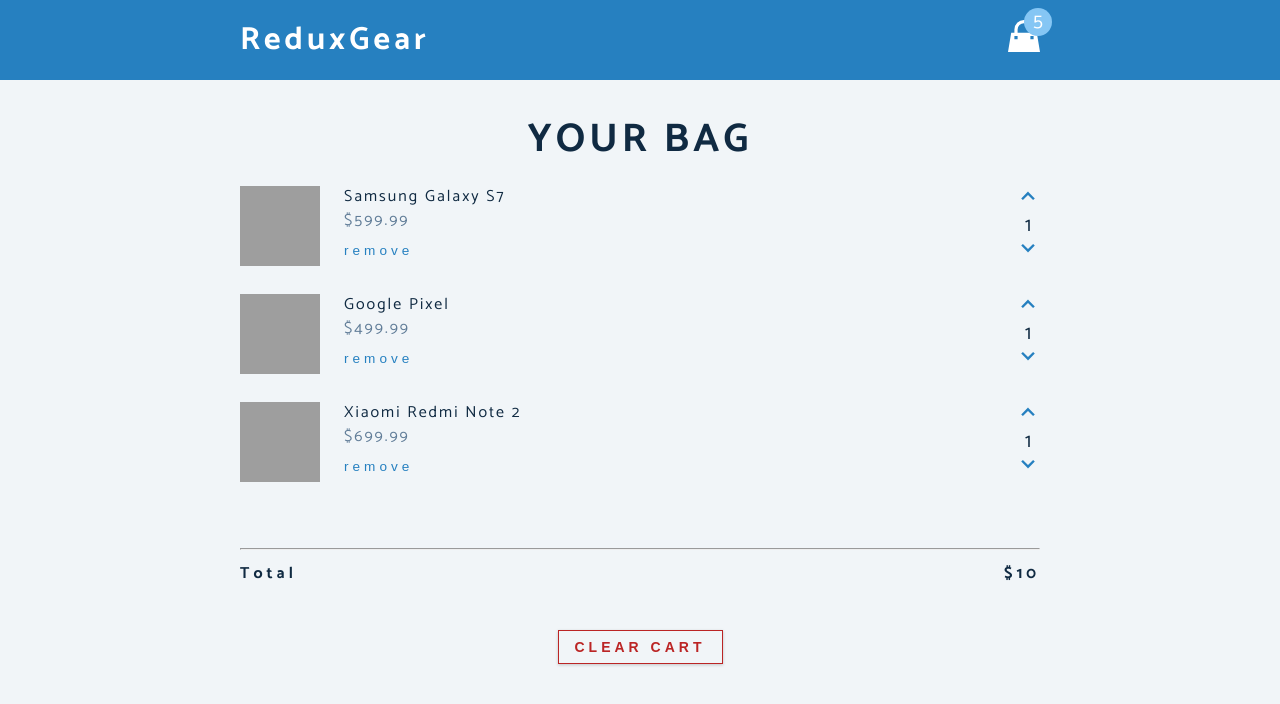
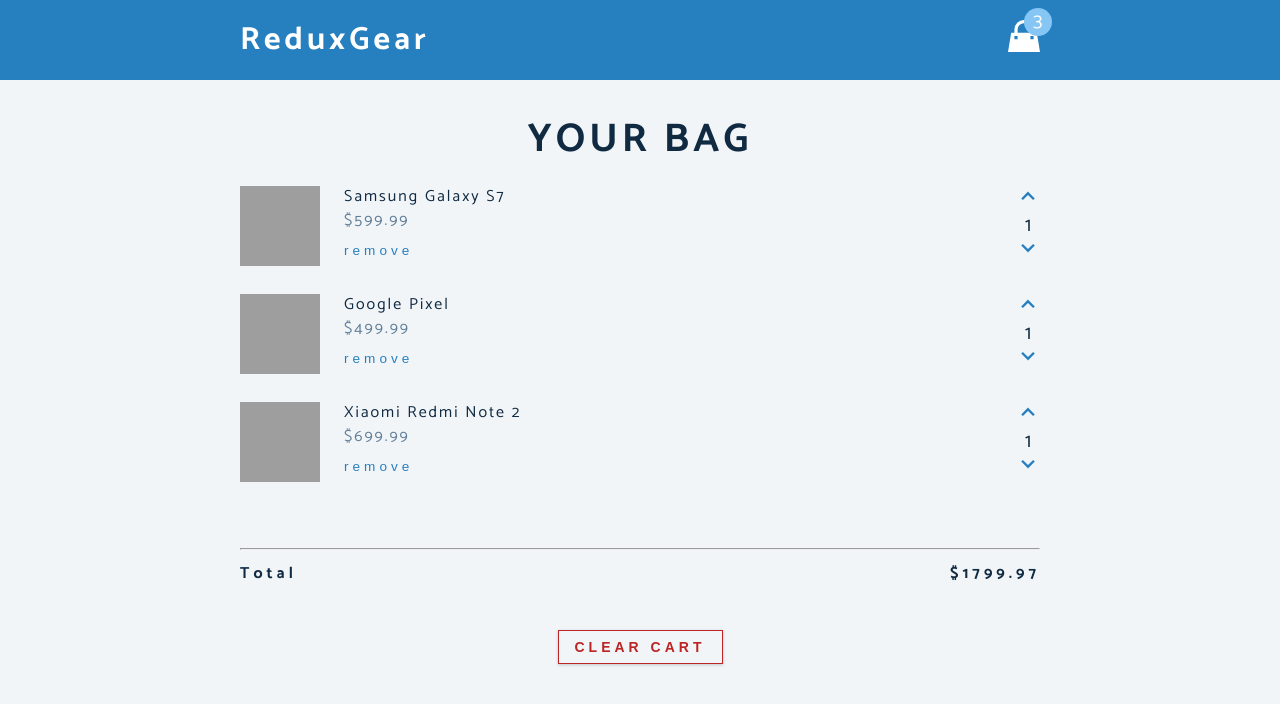
Before and after one commit to triatetarta/redux-cart, a React (Create React App) app: page / in a window 1280 px wide. Shown: the top 704 px of the page. Built offline with nearby package versions, Linux system fonts and the light colour scheme; grey boxes are pictures that could not be loaded.

Commit message:
get totals action

```diff
--- a/src/actions.js
+++ b/src/actions.js
@@ -2,5 +2,6 @@
 export const INCREASE = 'INCREASE';
 export const REMOVE = 'REMOVE';
 export const CLEAR_CART = 'CLEAR_CART';
-export const GET_TOTAL = 'GET_TOTAL';
+export const GET_TOTALS = 'GET_TOTALS';
 export const GET_AMOUNT = 'GET_AMOUNT';
+export const TOGGLE_AMOUNT = 'TOGGLE_AMOUNT';
--- a/src/components/CartContainer.js
+++ b/src/components/CartContainer.js
@@ -1,9 +1,16 @@
-import React from 'react';
+import React, { useEffect } from 'react';
 import CartItem from './CartItem';
 import { connect } from 'react-redux';
-import { CLEAR_CART } from '../actions';
+import { CLEAR_CART, GET_TOTALS } from '../actions';
 
 const CartContainer = ({ cart = [], total, dispatch }) => {
+  useEffect(() => {
+    dispatch({
+      type: GET_TOTALS,
+    });
+    // eslint-disable-next-line
+  }, []);
+
   if (cart.length === 0) {
     return (
       <section className='cart'>
--- a/src/reducer.js
+++ b/src/reducer.js
@@ -1,4 +1,4 @@
-import { DECREASE, INCREASE, CLEAR_CART, REMOVE } from './actions';
+import { DECREASE, INCREASE, CLEAR_CART, REMOVE, GET_TOTALS } from './actions';
 
 function reducer(state, action) {
   switch (action.type) {
@@ -42,6 +42,29 @@
         cart: state.cart.filter((item) => item.id !== action.payload.id),
       };
     }
+    case GET_TOTALS: {
+      let { total, amount } = state.cart.reduce(
+        (cartTotal, cartItem) => {
+          const { amount, price } = cartItem;
+          const itemTotal = price * amount;
+
+          cartTotal.total += itemTotal;
+          cartTotal.amount += amount;
+
+          return cartTotal;
+        },
+        {
+          total: 0,
+          amount: 0,
+        }
+      );
+      total = parseFloat(total.toFixed(2));
+      return {
+        ...state,
+        total,
+        amount,
+      };
+    }
     default:
       return state;
   }
```
